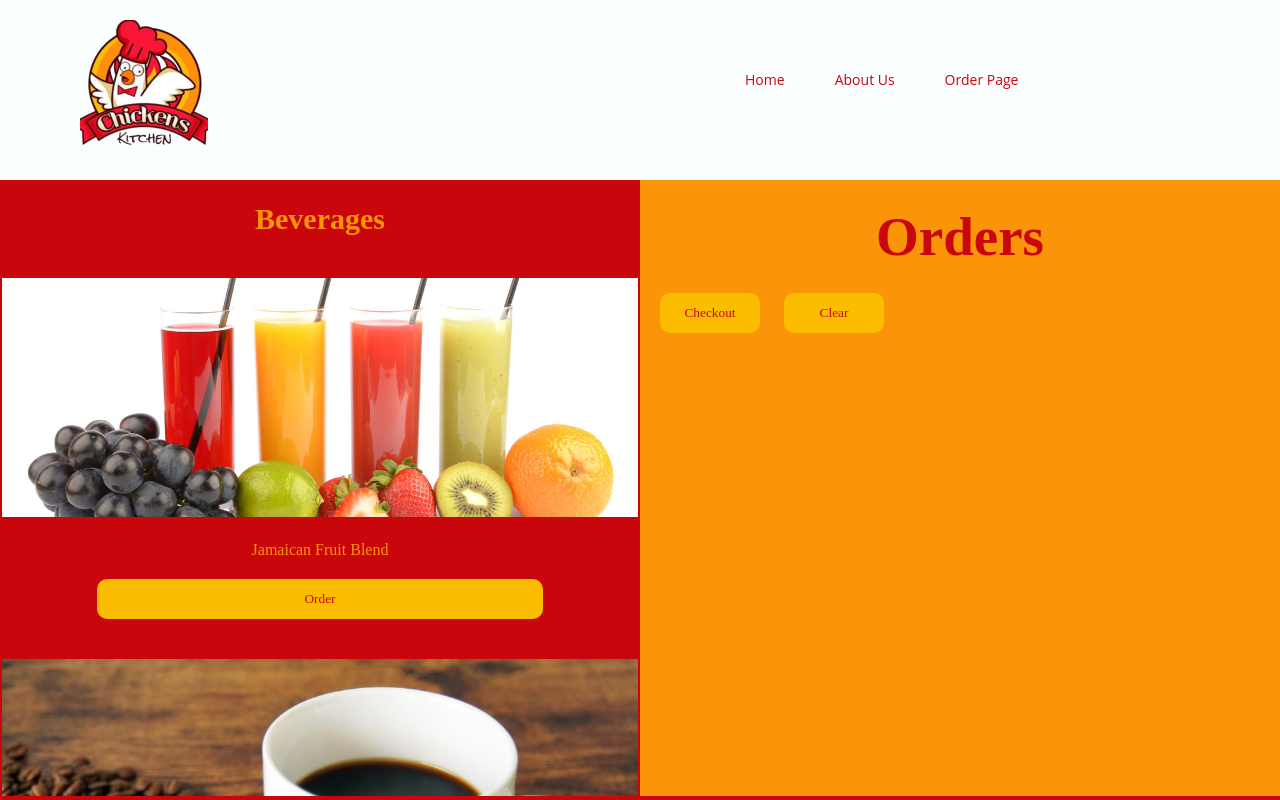
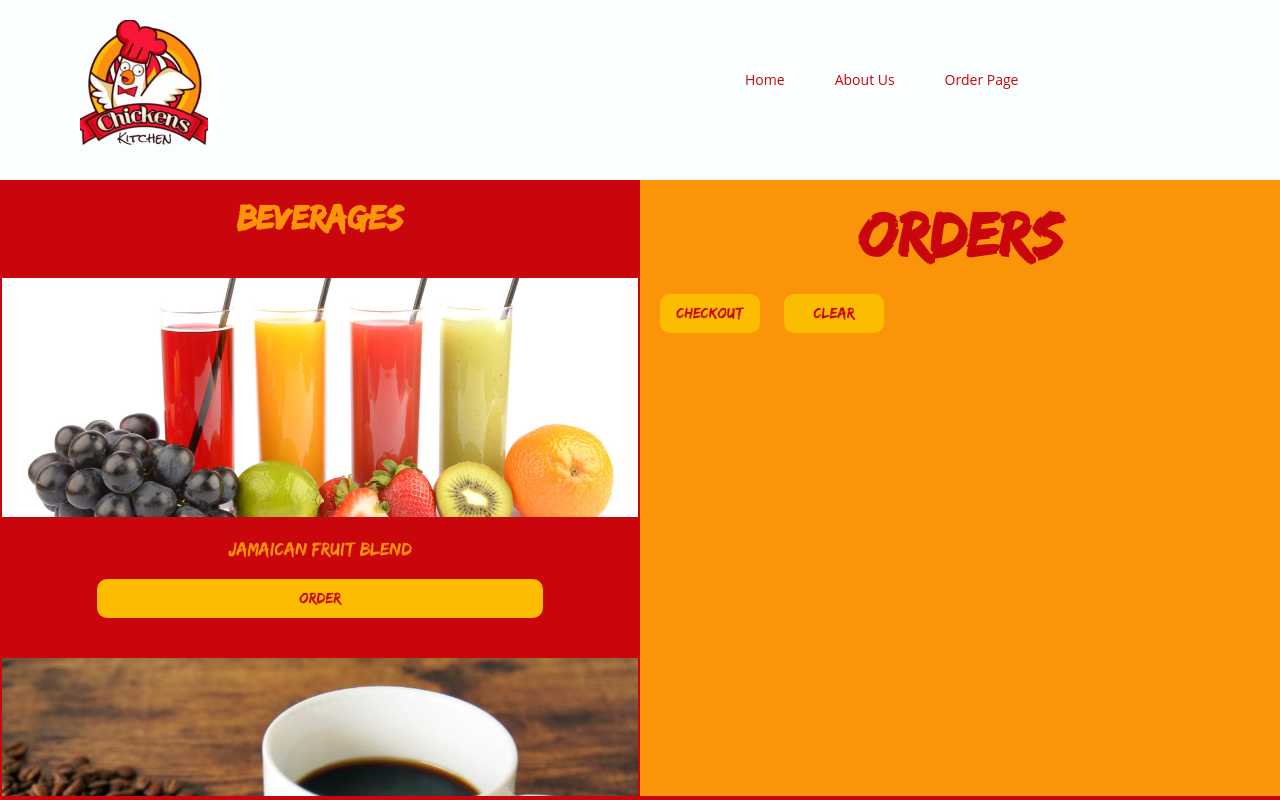
Before and after one commit to darkfantasy88/ChickenKitchen, a plain HTML site: page Html/order.html in a window 1280 px wide. Drawn offline with Linux system fonts and the light colour scheme.

Commit message:
Font Family Changes

```diff
--- a/Css/_global.css
+++ b/Css/_global.css
@@ -1,3 +1,14 @@
+@font-face{
+    font-family: "Ink Free";
+    src:url('/Fonts/Inkfree.ttf');
+}
+
+@font-face{
+    font-family: "Edo";
+    src:url('/Fonts/edo.ttf');
+}
+
+
 :root{
     --dark-brown:#200000;
     --white-gray:#fbfefe;
```
Also changed, not shown: Fonts/Inkfree.ttf (added), Fonts/edo.ttf (added).
